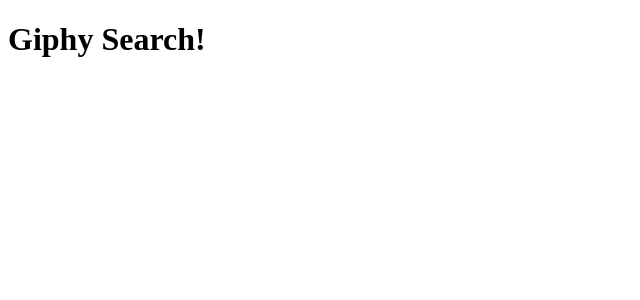
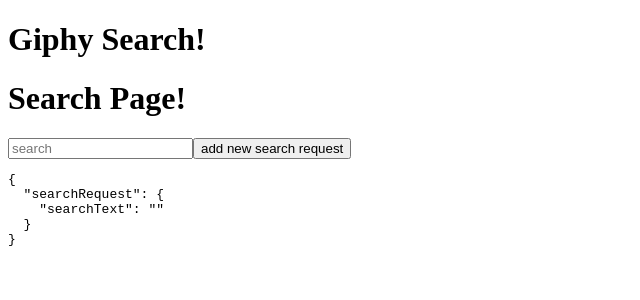
Before and after one commit to Evantilton/group-giphy-saga-project-master, a React (Create React App) app: page / in a window 1280 px wide. Shown: the top 300 px of the page, without its empty margins (0-640 px from the left). Built offline with nearby package versions, Linux system fonts and the light colour scheme.

Commit message:
api half finished

```diff
--- a/src/components/App/App.js
+++ b/src/components/App/App.js
@@ -1,5 +1,5 @@
 import React, { Component } from 'react';
-
+import Search from '../Search/Search'
 
 class App extends Component {
 
@@ -7,6 +7,7 @@
     return (
       <div>
         <h1>Giphy Search!</h1>
+        <Search/>
       </div>
     );
   }
--- a/src/components/Search/Search.js
+++ b/src/components/Search/Search.js
@@ -1,16 +1,59 @@
 import React, { Component } from 'react';
+import axios from 'axios';
 
 
 class Search extends Component {
+  state = {
+    searchRequest: {
+      searchText: '',
+    }
+  }
+  handleNameChange = event => {
+    console.log('event happened')
+    this.setState({
+      searchRequest: {
+        [event.target.searchText]: event.target.value,
+      }
+    });
+  }
+
+
+doSearch = event => {
+  console.log("doing a search hopefully?")
+  axios.get('/api/search')
+    .then(response => {
+      console.log(response.data)
+      this.props.dispatch({type: 'GIPHY_SEARCH', payload: response.data.data.url})
+
+    })
+    .catch(error => {
+      alert('Could not do search at this time. Please try again later');
+      console.log('Error on GET', error);
+    })
+}
 
   render() {
     return (
+      <>
       <div>
         <h1>Search Page!</h1>
+        <form onSubmit={this.doSearch}>
+          <input type='text' placeholder='search' name='url'
+            value={this.state.searchRequest.searchText} onChange={this.handleNameChange} />
+          <input type='submit' value='add new search request' />
+          {/* <img src={this.props.searchReducer}></img> */}
+        </form>
       </div>
+      <pre>
+      {JSON.stringify(this.state,null,2)}
+    </pre>
+    </>
     );
   }
 
 }
+const mapReduxStateToProps=(reduxState)=>{
+  return reduxState;
+}
 
 export default Search;
--- a/src/index.js
+++ b/src/index.js
@@ -16,7 +16,12 @@
 
 /////////////////////Reducer////////////////////////
 //reducerOne
-
+const searchReducer = (state = {}, action) => {
+    if(action.type === 'GIPHY_SEARCH') {
+        return [action.payload];
+    }
+    return state;
+}
 //end reducerOne
 
 //reducertwo
@@ -64,7 +69,7 @@
 const store = createStore(
   combineReducers({
     //reducer1
-
+    searchReducer,
     //end reducer1
     //reducer2
 
```
Also changed, not shown: 2 other files (tests, documents, lock files or other folders).
